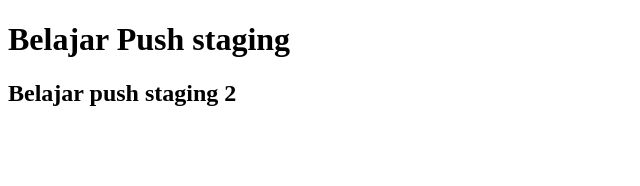
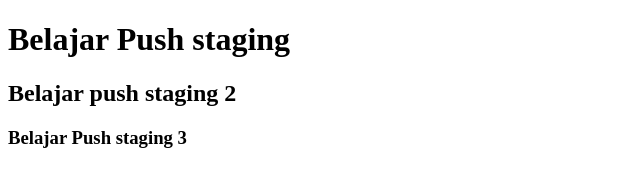
Before and after one commit to bowopetani/belajar-niomic, a plain HTML site: page header.html in a window 1280 px wide. Shown: the whole page, without its empty margins (0-640 px from the left). Drawn offline with Linux system fonts and the light colour scheme.

Commit message:
add element h3

```diff
--- a/header.html
+++ b/header.html
@@ -7,5 +7,6 @@
   <body>
     <h1> Belajar Push staging </h1>
     <h2> Belajar push staging 2 </h2>
+    <h3> Belajar Push staging 3 </h3>
   </body>
 </html>
```
